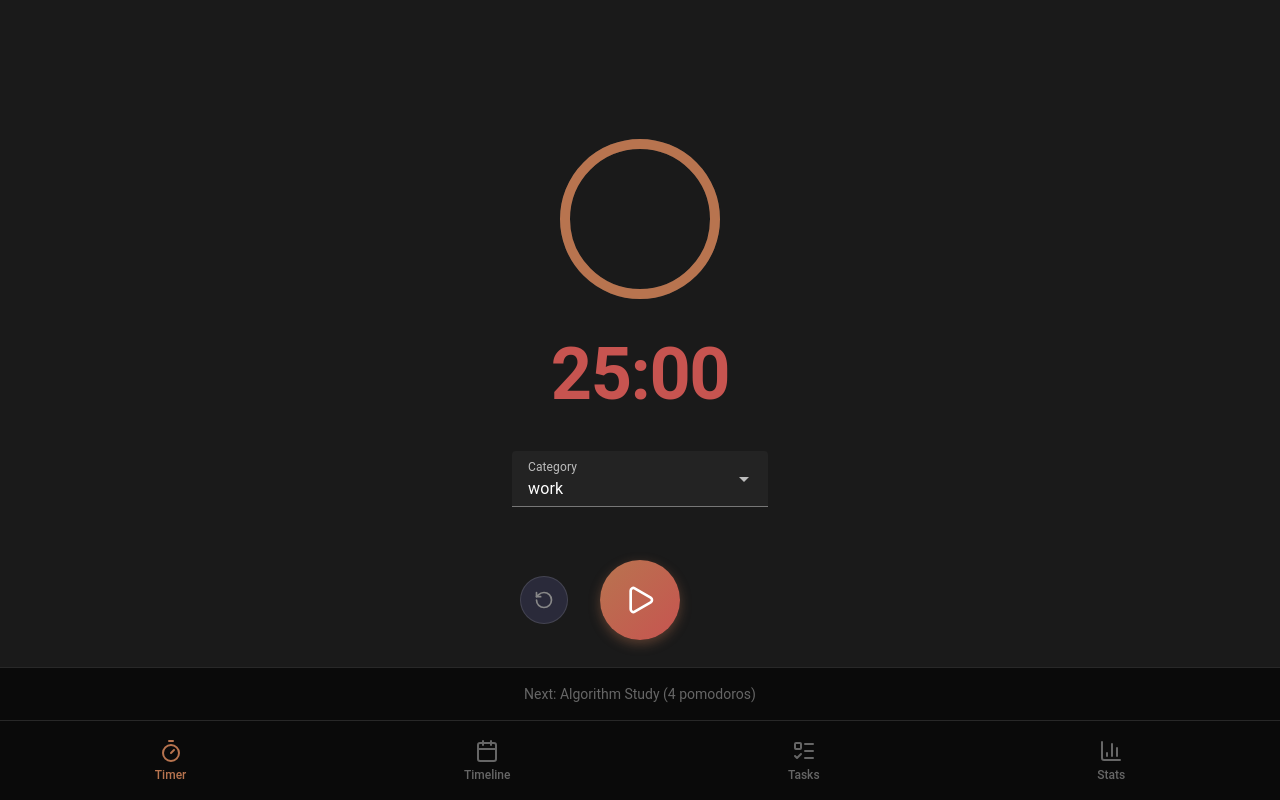
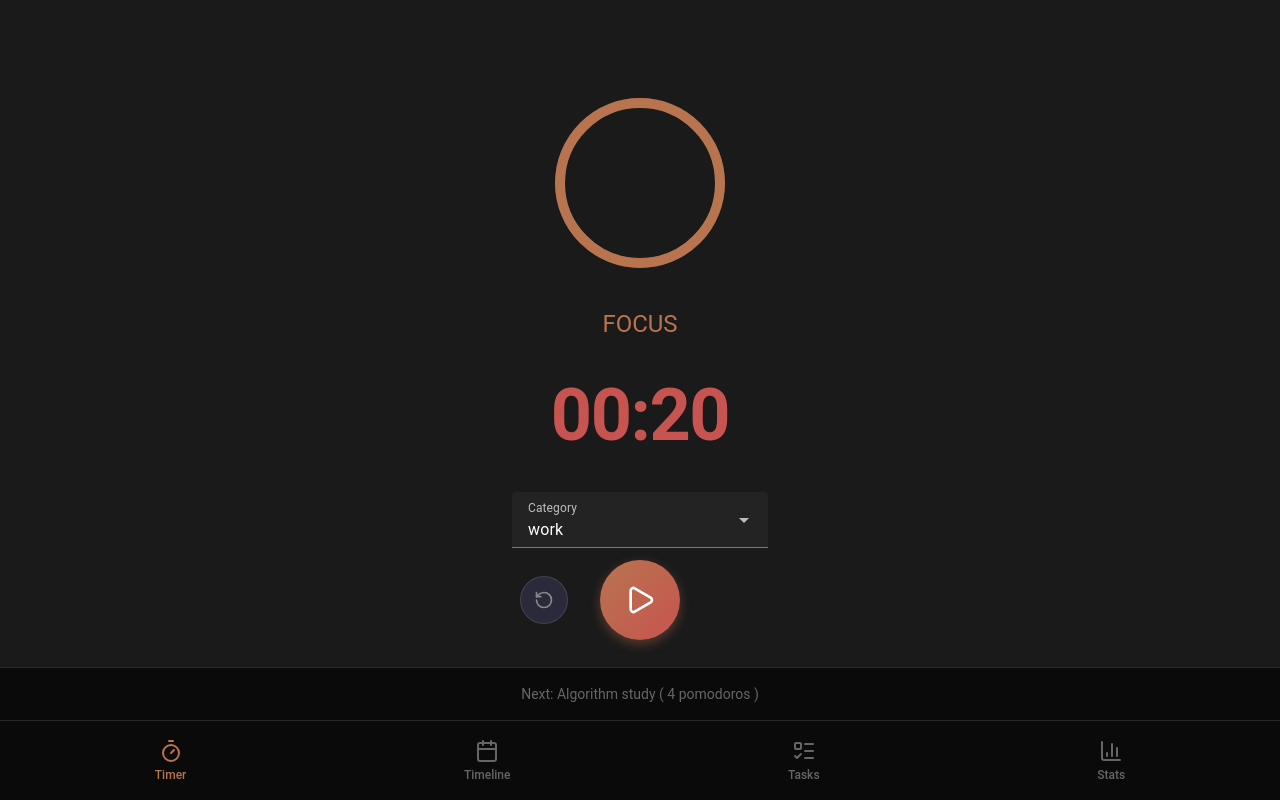
Before and after one commit to Samu-K/pomodo, a Vue app: page / in a window 1280 px wide. Built offline with nearby package versions, Linux system fonts and the light colour scheme.

Commit message:
rest/focus switch logic

```diff
--- a/src/components/timer/countdown.ts
+++ b/src/components/timer/countdown.ts
@@ -1,13 +1,21 @@
 import { computed, onUnmounted, readonly, ref } from "vue";
 
-export function useCountdownTimer(initialTime: number = 25 * 60) {
+export function useCountdownTimer(
+	initialTime: number,
+	initialRestTime: number
+) {
 	// Use ref for primitive values that need to be reactive
 	const initialTimeRef = ref(initialTime);
 	const remainingTime = ref(initialTimeRef.value);
 	const isRunning = ref(false);
+	const mode = ref("focus");
 
 	// Private timer ID
 	let timerId: number | undefined;
+
+	const setInitialTime = (time: number) => {
+		initialTimeRef.value = time;
+	};
 
 	const formattedTime = computed(() => {
 		const time = remainingTime.value < 0 ? 0 : remainingTime.value;
@@ -34,6 +42,15 @@ export function useCountdownTimer(initialTime: number = 25 * 60) {
 			remainingTime.value--;
 		} else {
 			pauseTimer();
+			if (mode.value === "focus") {
+				setInitialTime(initialRestTime);
+				mode.value = "rest";
+				remainingTime.value = initialTimeRef.value;
+			} else {
+				setInitialTime(initialTime);
+				mode.value = "focus";
+				remainingTime.value = initialTimeRef.value;
+			}
 		}
 	};
 
@@ -76,6 +93,7 @@ export function useCountdownTimer(initialTime: number = 25 * 60) {
 	return {
 		remainingTime: readonly(remainingTime),
 		isRunning: readonly(isRunning),
+		mode,
 		formattedTime,
 		percent,
 		startTimer,
--- a/src/pages/landing/TimerScreen.vue
+++ b/src/pages/landing/TimerScreen.vue
@@ -3,7 +3,7 @@ import { Pause, Play, RotateCcw } from "lucide-vue-next";
 import { ref } from "vue";
 import { useCountdownTimer } from "../../components/timer/countdown";
 
-const timer = useCountdownTimer(25 * 60);
+const timer = useCountdownTimer(20, 10);
 
 const categories = ref<Array<string>>([
 	"work",
@@ -13,14 +13,10 @@ const categories = ref<Array<string>>([
 ]);
 
 const selected_category = ref<string>(categories.value[0]);
-
-const emit = defineEmits<{
-	play: [];
-	pause: [];
-	reset: [];
-	skip: [];
-	categoryChange: [category: string];
-}>();
+const nextTask = {
+	name: "Algorithm study",
+	estimate: 4
+};
 </script>
 
 <template>
@@ -28,11 +24,21 @@ const emit = defineEmits<{
     <!-- Main Timer Container -->
     <div class="flex-1 flex flex-col items-center justify-center px-6 gap-10">
       <!-- Progress Ring -->
-      <v-progress-circular :model-value="timer.percent.value" color="pomodo-orange" :size="160" width="10">
+      <v-progress-circular :model-value="timer.percent.value" color="pomodo-orange" :size="170" width="10">
       </v-progress-circular>
 
+
+      <!-- Focus / test -->
+      <div class="text-pomodo-orange -mb-12 text-2xl">
+        <div v-if="timer.mode.value === 'focus'">
+          FOCUS
+        </div>
+        <div v-if="timer.mode.value === 'rest'">
+          REST
+        </div>
+      </div>
       <!-- Timer Display -->
-      <div class="text-timer text-pomodo-red">
+      <div class="text-timer text-pomodo-red mt-12">
         {{ timer.formattedTime }}
       </div>
 
@@ -69,7 +75,6 @@ const emit = defineEmits<{
         </button>
 
         <button
-          @click="emit('skip')"
           class="bg-opacity-0 border-opacity-0 w-12 h-12 rounded-full bg-dark-surface border border-dark-border text-text-secondary hover:text-pomodo-orange hover:border-pomodo-orange/50 transition-all flex items-center justify-center"
           disabled
         >
@@ -81,7 +86,7 @@ const emit = defineEmits<{
     <!-- Task Preview Bar (optional) -->
     <div class="px-6 py-4 bg-dark-pure border-t border-dark-border">
       <div class="text-text-muted text-sm text-center">
-        Next: Algorithm Study (4 pomodoros)
+        Next: {{nextTask.name }} ( {{nextTask.estimate}} pomodoros )
       </div>
     </div>
   </div>
```
